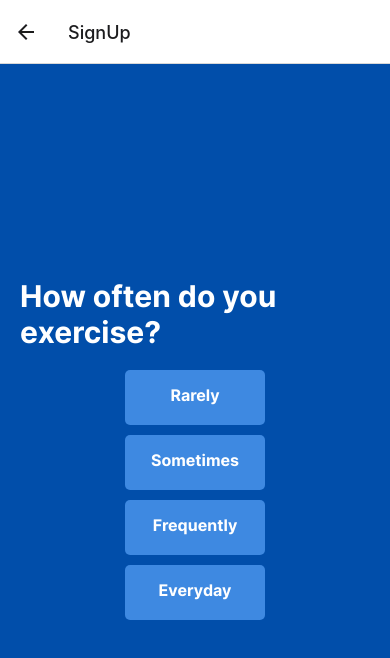
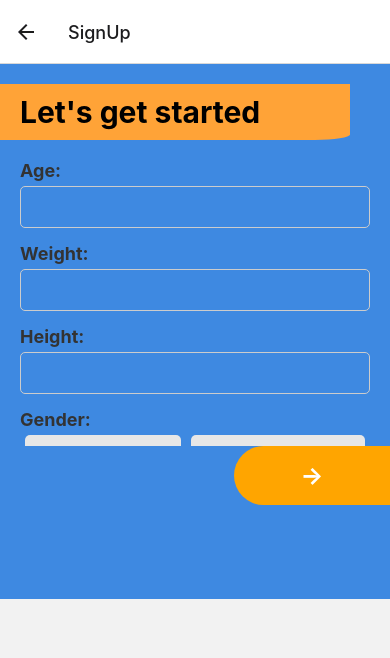
Before and after one commit to jebbwang/MyFitnessFriend, a React Native app in the folder MFF-Frontend/: screen /SignUp in a window 390 px wide. Shown: the top 658 px of the page. Built offline with nearby package versions, Linux system fonts and the light colour scheme.

Commit message:
questionaire setup

```diff
--- a/MFF-Frontend/App.js
+++ b/MFF-Frontend/App.js
@@ -4,7 +4,7 @@ import { createStackNavigator } from '@react-navigation/stack';
 import { StyleSheet, Text, View, Image, TouchableOpacity } from 'react-native';
 import { useFonts } from 'expo-font';
 import SignInScreen from './SignInScreen';
-import SignUpScreen from './SignInScreen';
+import SignUpScreen from './CreateAccount/SignUpScreen';
 
 
 const Stack = createStackNavigator();
@@ -25,7 +25,7 @@ function LandingPage({ navigation }) {
         <Text style={styles.buttonText}>Sign in</Text>
       </TouchableOpacity>
 
-      <Text style={styles.noAcc}>Don't actually have an account? Get started!</Text>
+      <Text style={styles.noAcc}>Don't have an account? Get started!</Text>
 
       {/* sign in screen */}
       <TouchableOpacity style={styles.button} onPress={() => navigation.navigate('SignUp')}>
@@ -43,7 +43,7 @@ export default function App() {
       <Stack.Navigator initialRouteName="Landing">
         <Stack.Screen name="Landing" component={LandingPage} />
         <Stack.Screen name="SignIn" component={SignInScreen} />
-        <Stack.Screen name="SignUp" component={SignInScreen} />
+        <Stack.Screen name="SignUp" component={SignUpScreen} />
       </Stack.Navigator>
     </NavigationContainer>
   );
@@ -88,20 +88,3 @@ const styles = StyleSheet.create({
     fontFamily: 'Inter-Bold',
   },
 });
-
-
-// export default function App() {
-//   return (
-//     <View style={styles.container}>
-//       <Image source={require('./assets/figureBig.png')} style={styles.logo} />
-//       <Text style={styles.title}>MyFitnessFriend</Text>
-//       <TouchableOpacity style={styles.button}>
-//         <Text style={styles.buttonText}>Sign in</Text>
-//       </TouchableOpacity>
-//       <Text style={styles.noAcc}>Don't actually have an account? Get started!</Text>
-//       <TouchableOpacity style={styles.button}>
-//         <Text style={styles.buttonText}>Create account</Text>
-//       </TouchableOpacity>
-//     </View>
-//   );
-// }
--- /dev/null
+++ b/MFF-Frontend/CreateAccount/SignUpScreen.js
@@ -0,0 +1,149 @@
+import React, { useState } from 'react';
+import { View, Text, TextInput, StyleSheet, TouchableOpacity, SafeAreaView } from 'react-native';
+const SignUpScreen = () => {
+  const [age, setAge] = useState('');
+  const [height, setHeight] = useState('');
+  const [weight, setWeight] = useState('');
+  const [gender, setGender] = useState(null);
+
+  return (
+    <View style={{backgroundColor: "#3E89E1"}}>
+        <View style={styles.header}>
+            <Text style={styles.headerText}>Let's get started</Text>
+        </View>
+        <View style={styles.inputContainer}>
+
+            <Text style={styles.label}>Age:</Text>
+            <TextInput
+                style={styles.input}
+                onChangeText={setAge}
+                value={age}
+                keyboardType="numeric"
+            />
+
+            <Text style={styles.label}>Weight:</Text>
+            <TextInput
+                style={styles.input}
+                onChangeText={setWeight}
+                value={weight}
+                keyboardType="numeric"
+            />
+
+            <Text style={styles.label}>Height:</Text>
+            <TextInput
+                style={styles.input}
+                onChangeText={setHeight}
+                value={height}
+                keyboardType="numeric"
+            />
+            <Text style={styles.label}>Gender:</Text>
+            <View style={styles.genderContainer}>
+            <TouchableOpacity
+                style={[styles.genderButton, gender === 'male' && styles.selectedGenderButton]}
+                onPress={() => setGender('male')}
+            >
+                <Text style={styles.genderButtonText}>Male</Text>
+            </TouchableOpacity>
+            <TouchableOpacity
+                style={[styles.genderButton, gender === 'female' && styles.selectedGenderButton]}
+                onPress={() => setGender('female')}
+            >
+                <Text style={styles.genderButtonText}>Female</Text>
+            </TouchableOpacity>
+
+
+            </View>
+        </View>
+        <View style={{backgroundColor: "#3E89E1", height:"30%"}}>
+            <TouchableOpacity style={styles.nextButton}>
+                <Text style={styles.nextButtonText}>→</Text>
+            </TouchableOpacity>
+        </View>
+
+    </View>
+
+
+  );
+}
+
+const styles = StyleSheet.create({
+    inputContainer: {
+      padding: 20,
+      backgroundColor: '#3E89E1',
+      height: "60%",
+    },
+    header: {
+        backgroundColor: "#FFA337",
+        marginTop: 20,
+        marginRight: 40,
+        padding: 10,
+        borderBottomRightRadius: "10%",
+
+      },
+    headerText: {
+        fontSize: 30,
+        fontWeight: 'bold',
+        // Adjust textAlign if you want the text to be aligned differently
+        textAlign: 'left',
+        marginLeft: 10, // Adjust the margin as needed
+
+      },
+    label: {
+      marginBottom: 5,
+      fontSize: 18,
+      fontWeight: 'bold',
+      color: '#333'
+    },
+    input: {
+      marginBottom: 15,
+      paddingHorizontal: 10,
+      paddingVertical: 10,
+      borderColor: '#ccc',
+      borderWidth: 1,
+      borderRadius: 5,
+      fontSize: 16
+    },
+
+      genderContainer: {
+        flexDirection: 'row',
+        justifyContent: 'space-around',
+        width: '100%',
+        marginBottom: 20,
+      },
+      genderButton: {
+        backgroundColor: '#e7e7e7',
+        paddingVertical: 10,
+        paddingHorizontal: 30,
+        borderRadius: 5,
+        flexGrow: 1,
+        marginHorizontal: 5,
+      },
+      selectedGenderButton: {
+        backgroundColor: '#014EAA',
+      },
+      genderButtonText: {
+        textAlign: 'center',
+        fontSize: 16,
+        color: 'black',
+      },
+      nextButton: {
+        backgroundColor: '#FFA500', // Orange background
+        borderTopLeftRadius: 30,
+        borderBottomLeftRadius: 30,
+        padding: 15,
+        alignSelf: 'flex-end',
+        width: "40%",
+        marginRight: 0,
+      },
+      nextButtonText: {
+        color: 'white',
+        fontSize: 24,
+        fontWeight: 'bold',
+        alignSelf: "center"
+      },
+
+  });
+
+
+
+export default SignUpScreen;
```
Also changed, not shown: MFF-Frontend/SignUpScreen.js (deleted, +0 -12 lines).
